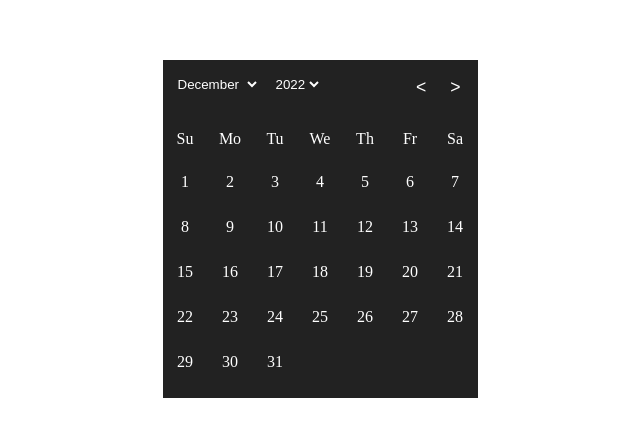
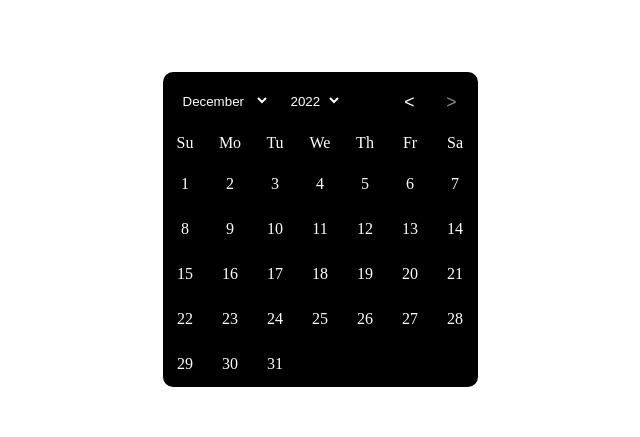
Before and after one commit to jeremy-deurvillier/minimalendar, a React (Create React App) app: page / in a window 1280 px wide. Shown: the part 171-608 px from the top of the page, without its empty margins (320-960 px from the left). Built offline with nearby package versions, Linux system fonts and the light colour scheme.

Commit message:
Modification du rendu des jours du mois. Ajout d'un style black/gold au calendrier.

```diff
--- a/src/calendar/calendar.js
+++ b/src/calendar/calendar.js
@@ -192,9 +192,9 @@ export default function Calendar({ interval, getData }) {
 
     while (date.getMonth() === month) {
       list.push(
-        <span key={date.getDate()} onClick={changeSelectedDate}>
-          {date.getDate()}
-        </span>
+        <div key={date.getDate()} onClick={changeSelectedDate}>
+          <span>{date.getDate()}</span>
+        </div>
       );
 
       day++;
--- a/src/calendar/calendar.module.css
+++ b/src/calendar/calendar.module.css
@@ -1,12 +1,13 @@
 .calendar {
-  color: #FFF;
-  background-color: #222;
+  color: #fff;
+  background-color: #000;
   max-width: 315px;
   display: flex;
   flex-flow: column nowrap;
   justify-content: center;
   align-items: stretch;
   align-content: stretch;
+  border-radius: 10px;
   overflow: hidden;
 }
 
@@ -38,15 +39,18 @@
 
 select {
   text-transform: capitalize;
-  color: #FFF;
-  background-color: #222;
+  color: #fff;
+  background-color: #000;
+  height: 27px;
   border: 1px solid transparent;
+  border-radius: 10px;
   cursor: pointer;
   margin: 0 5px;
+  padding: 5px;
 }
 
-option{
-  color: #FFF;
+option {
+  color: #fff;
 }
 
 .navigation > div:last-child {
@@ -57,11 +61,25 @@ option{
 
 button {
   font-size: 1.1em;
-  color: #FFF;
+  text-align: center;
+  color: #fff;
   background-color: transparent;
+  width: 32px;
+  height: 32px;
   border: 1px solid transparent;
+  border-radius: 100%;
   cursor: pointer;
   margin: 0 5px;
+}
+
+button:hover {
+  color: #000;
+  background: linear-gradient(45deg, #e8bd70, #edd185);
+}
+
+button:disabled {
+  color: #888;
+  cursor: not-allowed;
 }
 
 .dayList {
@@ -72,7 +90,6 @@ button {
   justify-content: flex-start;
   align-items: stretch;
   align-content: stretch;
-  padding: 15px 0;
 }
 
 .dayList > span {
@@ -92,13 +109,35 @@ button {
   padding-top: 10px;
 }
 
-.calendarBody > span {
+.calendarBody > div {
   text-align: center;
   width: calc(100% / 7);
   height: 45px;
   flex: 0 1 calc(100% / 7);
+  display: flex;
+  flex-flow: row nowrap;
+  justify-content: center;
+  align-items: center;
+  align-content: center;
 }
 
-.calendarBody > span:hover {
-  background-color: #222;
+.calendarBody > div > span {
+  text-align: center;
+  width: 20px;
+  height: 20px;
+  border-radius: 100%;
+  flex: 0 1 20px;
+  display: flex;
+  flex-flow: row nowrap;
+  justify-content: center;
+  align-items: center;
+  align-content: center;
+  vertical-align: bottom;
+  padding: 6px;
 }
+
+.calendarBody > div > span:hover {
+  color: #000;
+  background: linear-gradient(45deg, #e8bd70, #edd185);
+  cursor: pointer;
+}
```
